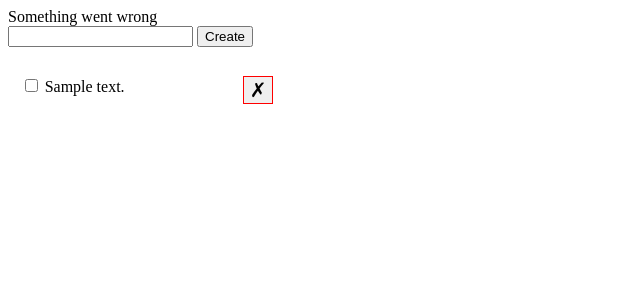
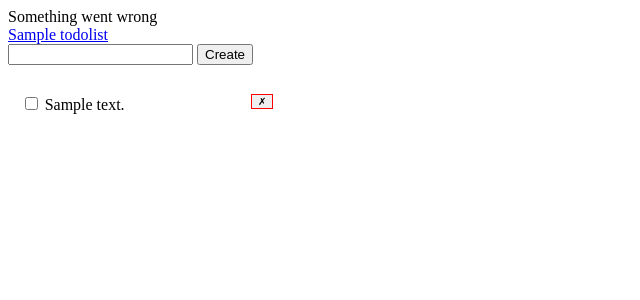
Before and after one commit to Haroonabdulrazaq/class-demo, a Flask app: template todo/templates/index.html in a window 1280 px wide. Shown: the top 300 px of the page, without its empty margins (0-640 px from the left). Run offline with Flask 2, Linux system fonts and the light colour scheme; the template is opened without the code that fills it: values that come from a table or form of the project are taken from there, others are empty; tables that the repository leaves empty hold one stand-in row (values such as "Sample post").

Commit message:
Add Tod List category

```diff
--- a/todo/app.py
+++ b/todo/app.py
@@ -36,7 +36,7 @@
     return f'<Todo ID: {self.id}, name: {self.description}>'
 
 
-db.create_all()
+# db.create_all()
 
 @app.route('/todos/<todo_id>/delete', methods=['DELETE'])
 def delete_todo(todo_id):
@@ -93,6 +93,13 @@
       return jsonify(body)
 
 
+@app.route("/lists/<list_id>")
+def  get_list_todos(list_id):
+    return render_template('index.html',
+    lists = TodoList.query.all(),
+    data=Todo.query.filter_by(list_id=list_id).order_by('id').all())
+
+
 @app.route("/")
-def index():
-    return render_template('index.html', data=Todo.query.order_by('id').all())
+def  index():
+    return redirect(url_for('get_list_todos', list_id=1))
--- a/todo/templates/index.html
+++ b/todo/templates/index.html
@@ -11,7 +11,7 @@
         border: 1px solid red;
         cursor: pointer;
         float: right;
-        font-size: 20px;
+        font-size: 10px;
       }
       .hidden {
         display: none;
@@ -28,6 +28,11 @@
   </head>
   <body>
     <div id="error">Something went wrong</div>
+    <ul id="list">
+      {% for list in lists %}
+        <li> <a href="{{list.id}}"> {{list.name}}</a></li>
+      {% endfor %}
+    </ul>
     <form id="form">
       <input type="text" name="description" id="description" />
       <input type="submit" value="Create" />
```
